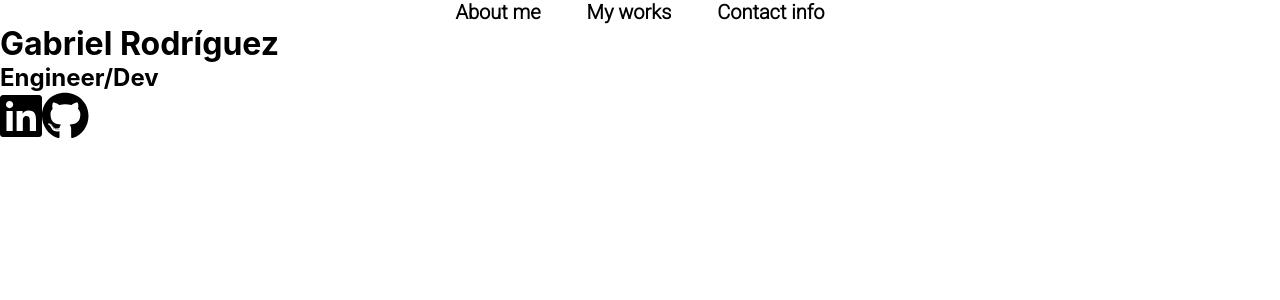
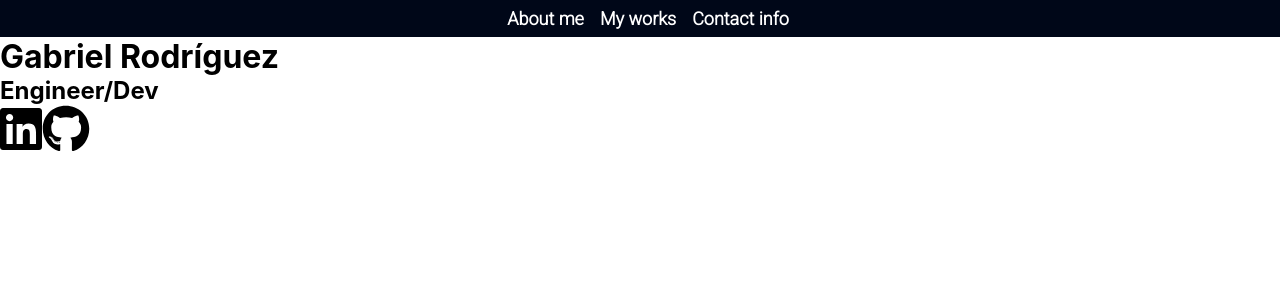
Before and after one commit to Gxrb98/personal-portfolio, a React (Create React App) app: page / in a window 1280 px wide. Shown: the top 300 px of the page. Built offline with nearby package versions, Linux system fonts and the light colour scheme.

Commit message:
estilo del nav

```diff
--- a/package.json
+++ b/package.json
@@ -3,6 +3,11 @@
   "version": "0.1.0",
   "private": true,
   "dependencies": {
+    "@fortawesome/fontawesome-svg-core": "^1.2.36",
+    "@fortawesome/free-brands-svg-icons": "^5.15.4",
+    "@fortawesome/free-regular-svg-icons": "^5.15.4",
+    "@fortawesome/free-solid-svg-icons": "^5.15.4",
+    "@fortawesome/react-fontawesome": "^0.1.16",
     "@testing-library/jest-dom": "^5.14.1",
     "@testing-library/react": "^11.2.7",
     "@testing-library/user-event": "^12.8.3",
@@ -10,6 +15,7 @@
     "materialize-css": "^1.0.0-rc.2",
     "react": "^17.0.2",
     "react-dom": "^17.0.2",
+    "react-script": "^2.0.5",
     "react-scripts": "4.0.3",
     "web-vitals": "^1.1.2"
   },
--- a/src/components/Main.js
+++ b/src/components/Main.js
@@ -1,5 +1,5 @@
 import React, {Fragment} from 'react';
-import "./Styles.css";
+import "./Styles/NavStyles.css";
 
 
 const Main = () => {
--- a/src/components/Nav.js
+++ b/src/components/Nav.js
@@ -1,5 +1,5 @@
 import React, {Fragment} from 'react';
-import "./Styles.css";
+import "./Styles/NavStyles.css";
 const Nav = () => {
 
     return (
--- a/src/components/Styles.css
+++ /dev/null
@@ -1,44 +0,0 @@
-@import url('https://fonts.googleapis.com/css2?family=Noto+Sans+JP&family=Roboto:wght@300&display=swap');
-*{
-    margin: 0px;
-    padding: 0px;
-}
-.nav{
-    list-style-type: none;
-    display: flex;
-    width: 100vw;
-    justify-content: center;
-    column-gap: 1rem;
-    background-color: dark;
-}
-
-.nav li a{
-    font-family: 'Roboto', sans-serif;
-    padding: 15px;
-    margin-top: 1.3rem;
-    font-weight: 900;
-    font-size: 20px;
-}
-
-.nav li a:link{
-    color: black;
-    text-decoration: none;
-}
-
- .nav li a:visited {
-    color: black;
-    text-decoration: none;
-    display: inline-block;
-  }
-
-  .nav li a:hover {
-    background-color: darkred;
-    border-radius: 25px;
-    text-decoration: none;
-    color: white;
-  }
-
-  .nav li a:active {
-    text-decoration: none;
-    color: black
-  }
--- /dev/null
+++ b/src/components/Styles/NavStyles.css
@@ -0,0 +1,48 @@
+@import url('https://fonts.googleapis.com/css2?family=Noto+Sans+JP&family=Roboto:wght@300&display=swap');
+*{
+    margin: 0px;
+    padding: 0px;
+}
+
+:root{
+  --nav-bg-color: #000718;
+  --text-link-color: #ffffff;
+  --underline-link-color: #3c3096dc;
+}
+.nav{
+    list-style-type: none;
+    display: flex;
+    width: 100vw;
+    justify-content: center;
+    column-gap: 1rem;
+    background-color: var(--nav-bg-color);
+    padding: 0.5rem;
+}
+
+.nav li a{
+    font-family: 'Roboto', sans-serif;
+    margin-top: 1.3rem;
+    font-weight: 900;
+    font-size: 18px;
+}
+
+.nav li a:link{
+    color: var(--text-link-color);
+    text-decoration: none;
+}
+
+ .nav li a:visited {
+  border-bottom: 3px solid var(--underline-link-color);
+  color: var(--text-link-color);
+
+  }
+
+  .nav li a:hover {
+    border-bottom: 3px solid var(--underline-link-color);
+    color: var(--text-link-color);
+  }
+
+  .nav li a:active {
+    border-bottom: 3px solid var(--underline-link-color);
+    color: var(--text-link-color);
+  }
```
Also changed, not shown: 1 other file (tests, documents, lock files or other folders).
